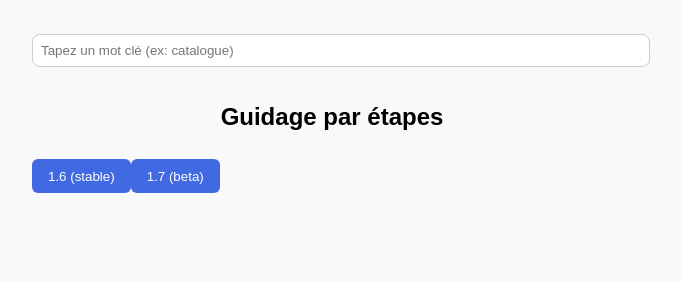
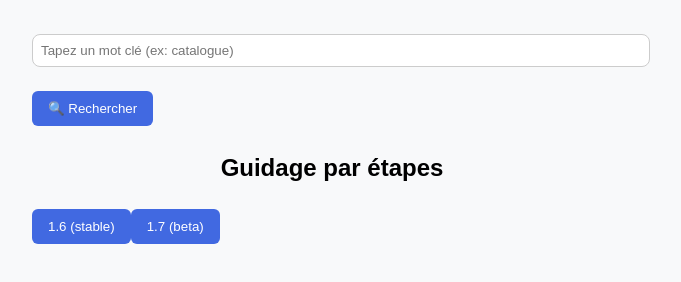
Before and after one commit to wolfangus67/stremio, a plain HTML site: page index.html in a window 1280 px wide. Shown: the part 72-354 px from the top of the page, without its empty margins (308-989 px from the left). Drawn offline with Linux system fonts and the light colour scheme.

Commit message:
Update index.html

```diff
--- a/index.html
+++ b/index.html
@@ -8,11 +8,14 @@
 <body>
   <h1>FAQ Interactive Stremio</h1>
 
-  <!-- Barre de recherche -->
-  <input type="text" id="search" placeholder="Tapez un mot clé (ex: catalogue)">
+  <!-- 🔍 Barre de recherche avec bouton -->
+  <div id="search-bar">
+    <input type="text" id="search" placeholder="Tapez un mot clé (ex: catalogue)">
+    <button id="search-btn">🔍 Rechercher</button>
+  </div>
   <div id="search-results"></div>
 
-  <!-- Parcours guidé -->
+  <!-- 🧭 Parcours guidé -->
   <div id="steps">
     <h2>Guidage par étapes</h2>
     <div id="step-version"></div>
@@ -20,7 +23,7 @@
     <div id="step-problem"></div>
   </div>
 
-  <!-- Résultat ou formulaire -->
+  <!-- 📋 Résultat ou message structuré -->
   <div id="solution"></div>
   <div id="formulaire-container" style="display:none;">
     <h3>Message prêt à poster :</h3>
```
